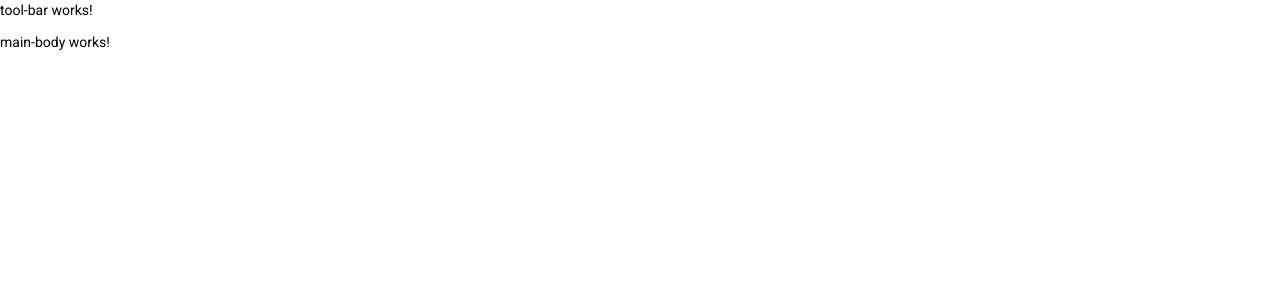
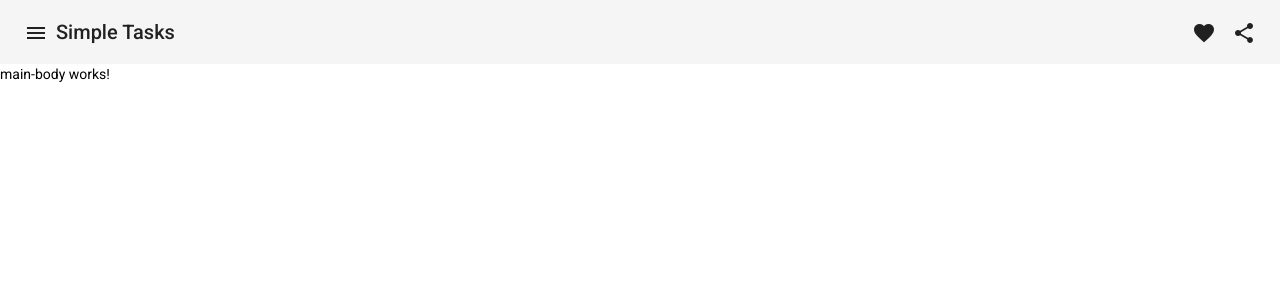
Before and after one commit to Teras43/angularSimpleToDo, an Angular app: page / in a window 1280 px wide. Shown: the top 300 px of the page. Built offline with nearby package versions, Linux system fonts and the light colour scheme.

Commit message:
Added toolbar HTML and CSS, imported Material Buttons, Icons and Toolbar

```diff
--- a/src/app/tool-bar/tool-bar.component.css
+++ b/src/app/tool-bar/tool-bar.component.css
@@ -0,0 +1,3 @@
+.example-spacer {
+  flex: 1 1 auto;
+}
--- a/src/app/tool-bar/tool-bar.component.html
+++ b/src/app/tool-bar/tool-bar.component.html
@@ -1 +1,25 @@
-<p>tool-bar works!</p>
+<mat-toolbar>
+  <button
+    mat-icon-button
+    class="example-icon"
+    aria-label="Example icon-button with menu icon"
+  >
+    <mat-icon>menu</mat-icon>
+  </button>
+  <span>Simple Tasks</span>
+  <span class="example-spacer"></span>
+  <button
+    mat-icon-button
+    class="example-icon favorite-icon"
+    aria-label="Example icon-button with heart icon"
+  >
+    <mat-icon>favorite</mat-icon>
+  </button>
+  <button
+    mat-icon-button
+    class="example-icon"
+    aria-label="Example icon-button with share icon"
+  >
+    <mat-icon>share</mat-icon>
+  </button>
+</mat-toolbar>
```
Also changed, not shown: src/app/app.module.ts (+7 -1 lines).
